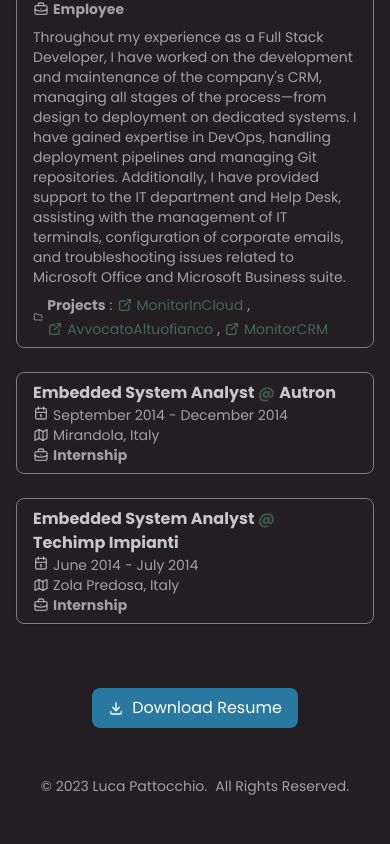
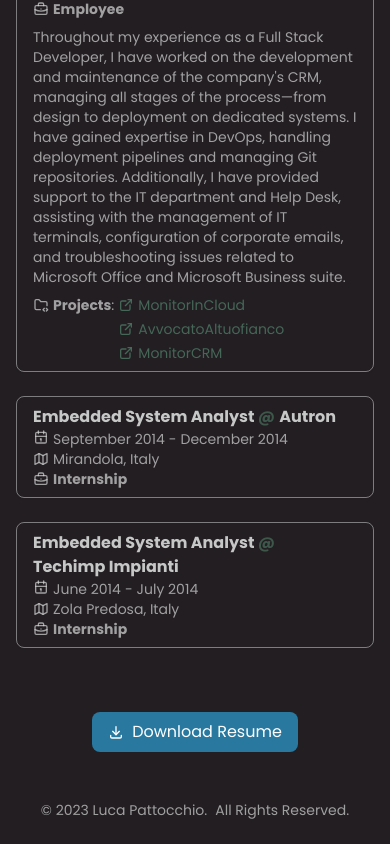
Before and after one commit to Kasui92/lucapattocchio.dev, a React (Vite) app: page / in a window 390 px wide. Shown: the part 1472-2316 px from the top of the page. Before the commit the page ends 2292 px from the top, so only its background shows below. Built offline with nearby package versions, Linux system fonts and the light colour scheme.

Commit message:
upd: improve responsive behavior of project element in ExperienceCard

```diff
--- a/src/components/Cards.tsx
+++ b/src/components/Cards.tsx
@@ -47,13 +47,17 @@ export const ExperienceCard = ({ experience }: { experience: Expercience }): Rea
                 )}
                 {experience?.description && <div className="mt-2 flex text-silver-700/70">{experience.description}</div>}
                 {experience?.projects && (
-                    <div className="mt-2 flex items-center space-x-1">
-                        <IconFolderCode className="h-4 w-4" />
+                    <div className="mt-2 flex items-start space-x-1 md:items-center">
+                        <div className="flex items-center space-x-1">
+                            <IconFolderCode className="h-4 w-4 flex-shrink-0" />
+                            <span className="font-semibold">
+                                Projects
+                            </span>:
+                        </div>
                         <div className="flex flex-wrap gap-1">
-                            <span className="font-semibold">Projects</span>:
                             {experience.projects.map((project, index) => (
                                 <Fragment key={index}>
-                                    {index > 0 && <span>, </span>}
+                                    {index > 0 && <span className="hidden md:block">, </span>}
                                     <a
                                         href={project.url}
                                         target="_blank"
```
